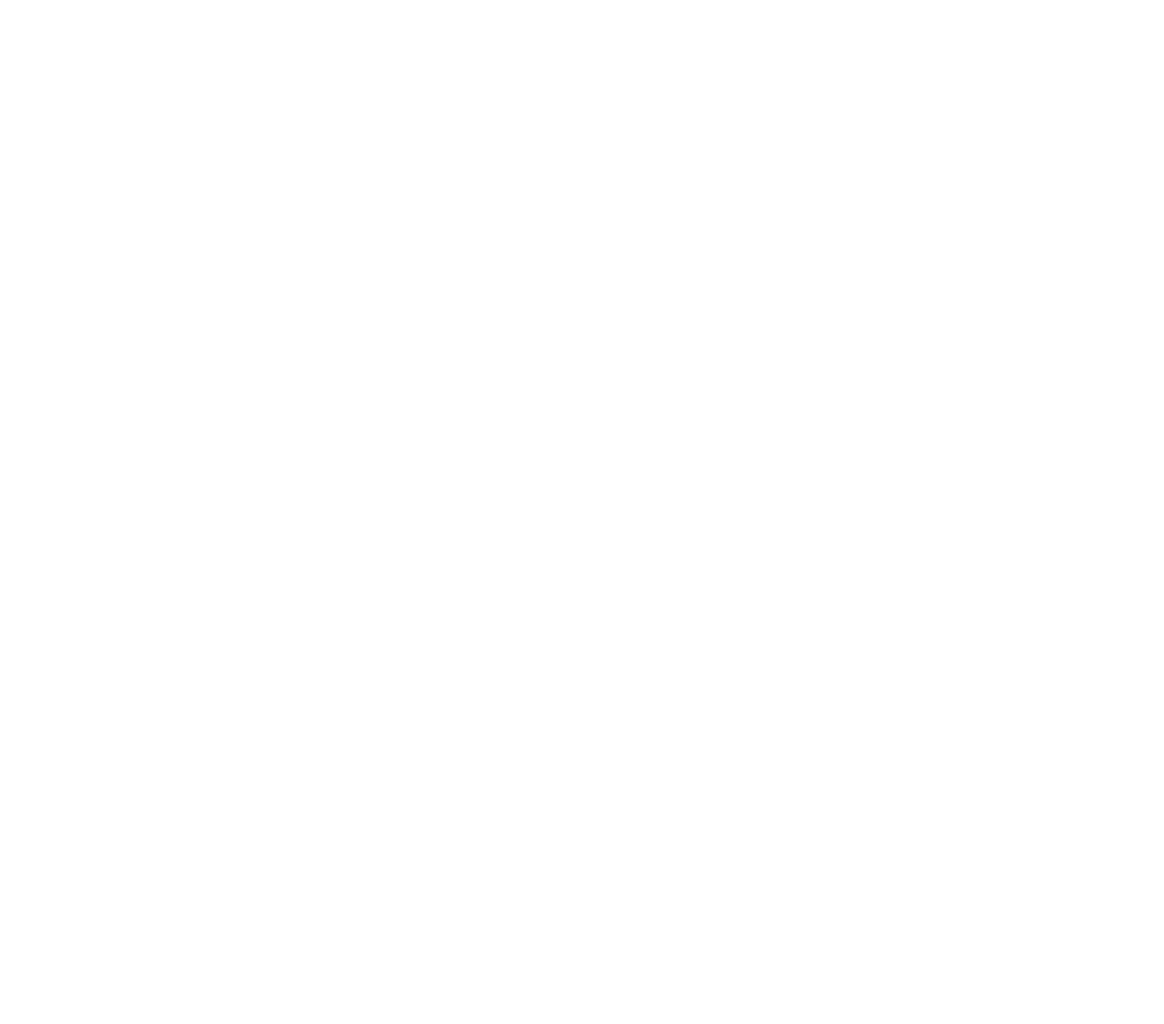
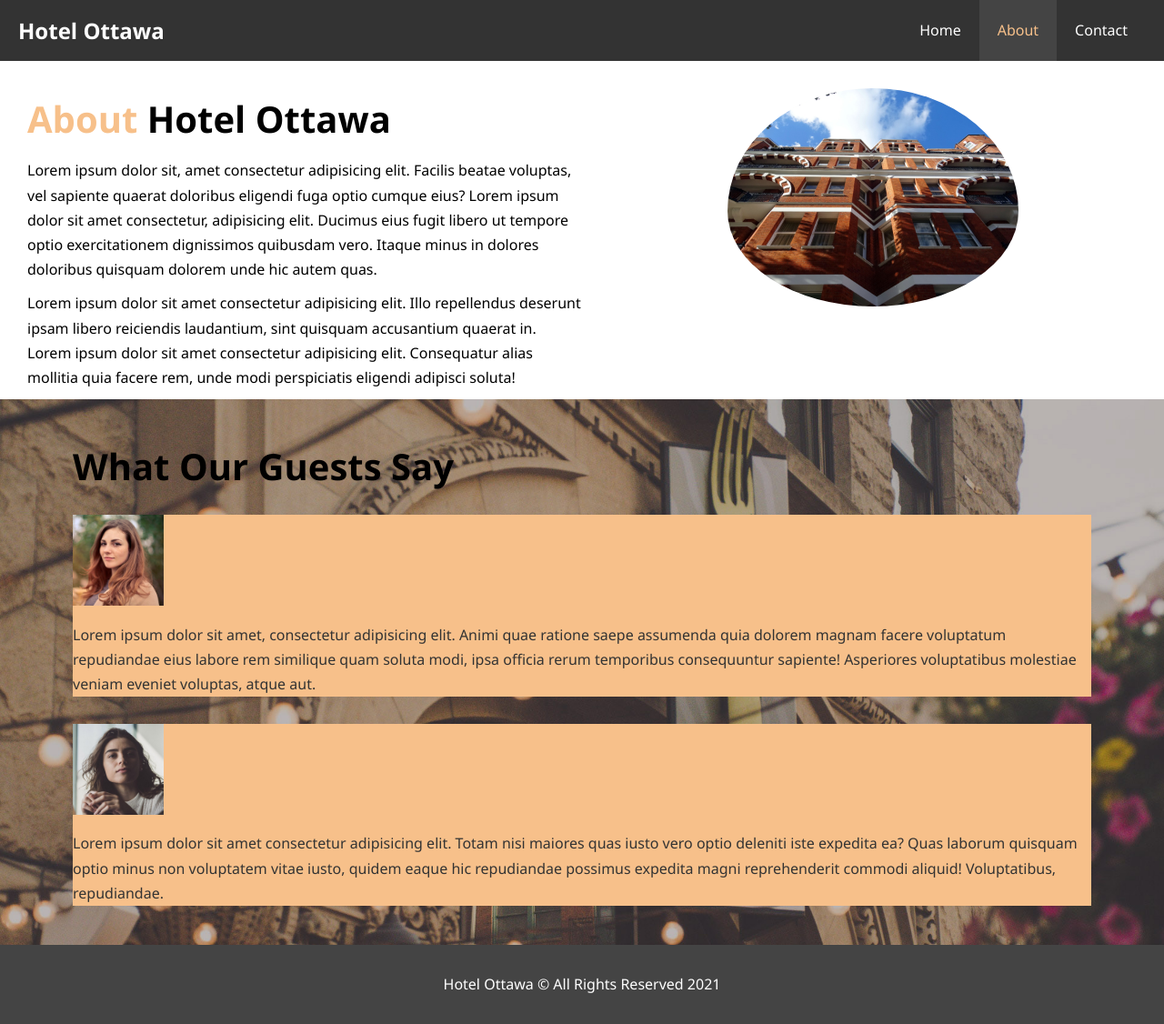
Before and after one commit to CodingStreak12/HTML-CSS, a plain HTML site: page 03_HotelWebsite/about.html in a window 1280 px wide. Shown: the whole page at 91% size. Before the commit the page ends 800 px from the top, so only its background shows below. Drawn offline with Linux system fonts and the light colour scheme.

```diff
--- a/03_HotelWebsite/about.html
+++ b/03_HotelWebsite/about.html
@@ -0,0 +1,65 @@
+<!DOCTYPE html>
+<html lang="en">
+<head>
+    <meta charset="UTF-8">
+    <meta http-equiv="X-UA-Compatible" content="IE=edge">
+    <meta name="viewport" content="width=device-width, initial-scale=1.0">
+    <meta name="description" content="Welcome to the most extraordinary hotel in Ottawa, Ontario">
+    <meta name="keywords" content="Ottawa hotel, hotel, Best hotel in Ottawa, Ottawa Ontario">
+    <link rel="stylesheet" href="./css/style.css">
+    <title>Hotel Ottawa | About</title>
+</head>
+<body>
+    <header>
+        <nav id="navbar">
+            <h1 class="logo"> <a href="index.html">Hotel Ottawa</a> </h1>
+            <ul>
+                <li><a href="index.html">Home</a></li>
+                <li><a class="current" href="about.html">About</a></li>
+                <li><a href="contact.html">Contact</a></li>
+            </ul>
+
+        </nav>
+
+    </header>
+    <section id="about-info">
+        <div class="container">
+
+            <div class="info-left">
+                <div class="padding"></div>
+                <h1 class="l-heading"> <span class="text-primary">About</span> Hotel Ottawa</h1>
+                <p> Lorem ipsum dolor sit, amet consectetur adipisicing elit. Facilis beatae voluptas, vel sapiente quaerat doloribus eligendi fuga optio cumque eius? Lorem ipsum dolor sit amet consectetur, adipisicing elit. Ducimus eius fugit libero ut tempore optio exercitationem dignissimos quibusdam vero. Itaque minus in dolores doloribus quisquam dolorem unde hic autem quas.</p>
+                <p> Lorem ipsum dolor sit amet consectetur adipisicing elit. Illo repellendus deserunt ipsam libero reiciendis laudantium, sint quisquam accusantium quaerat in. Lorem ipsum dolor sit amet consectetur adipisicing elit. Consequatur alias mollitia quia facere rem, unde modi perspiciatis eligendi adipisci soluta!</p>
+
+            </div>
+            <div class="info-right">
+                <img src="./image_resources/photo-2.jpg" alt="Hotel Outer">
+            </div>
+        </div>
+    </section>
+    <div class="clr"></div>
+    <section id="testimonials">
+        <div class="container">
+            <h2 class="l-heading">What Our Guests Say</h2>
+            <div class="padding"></div>
+            <div class="testimonial">
+                <img src="./image_resources/person-1.jpg" alt="Helen">
+                <p>Lorem ipsum dolor sit amet, consectetur adipisicing elit. Animi quae ratione saepe assumenda quia dolorem magnam facere voluptatum repudiandae eius labore rem similique quam soluta modi, ipsa officia rerum temporibus consequuntur sapiente! Asperiores voluptatibus molestiae veniam eveniet voluptas, atque aut.</p>
+
+            </div>
+            <div class="padding"></div>
+            <div class="testimonial">
+                <img src="./image_resources/person-2.jpg" alt="Cat">
+                <p>Lorem ipsum dolor sit amet consectetur adipisicing elit. Totam nisi maiores quas iusto vero optio deleniti iste expedita ea? Quas laborum quisquam optio minus non voluptatem vitae iusto, quidem eaque hic repudiandae possimus expedita magni reprehenderit commodi aliquid! Voluptatibus, repudiandae.</p>
+
+            </div>
+        </div>
+    </section>
+    <div class="clr"></div>
+    <footer id="main-footer" >
+        <p>Hotel Ottawa &COPY; All Rights Reserved 2021</p>
+
+    </footer>
+
+</body>
+</html>
--- a/03_HotelWebsite/css/style.css
+++ b/03_HotelWebsite/css/style.css
@@ -126,3 +126,80 @@ p{
 #home-info a:hover{
     background-color: #f7c08a;
 }
+
+/* Features */
+.box{
+    float: left;
+    width: 33.3%;
+    padding: 50px;
+    text-align: center;
+}
+.box i{
+    margin-bottom: 10px;
+}
+.box-light{
+    background: #fff;
+    color: #333;
+}
+.box-primary{
+    background: #f7c08a;
+    color: #333;
+}
+/* footer */
+.clr{
+    clear: both;
+}
+/* About */
+#about-info{
+    padding-top: 30px;
+
+}
+#about-info .info-right{
+    float: right;
+    width: 50%;
+    min-height: 100%;
+}
+#about-info .info-right img{
+    width: 50%;
+    display: block;
+    margin: auto;
+    padding-bottom: 30px;
+    border-radius: 50%;
+}
+#about-info .info-left{
+    width: 50%;
+    float: left;
+    min-height: 100%;
+    padding-left: 30px;
+}
+.l-heading{
+    font-size: 40px;
+}
+.padding{
+    padding-top: 20px;
+}
+#testimonials{
+    height: 600px;
+    background: url(../image_resources/test-bg.jpg) no-repeat center center/cover;
+    padding-top: 60px;
+    padding-left: 80px;
+    padding-right: 80px;
+
+
+}
+.testimonial{
+    background-color: #f7c08a;
+    color: #333;
+}
+#testimonials .testimonial img{
+    width: 100px;
+}
+
+
+#main-footer{
+    background: #444;
+    color: #fff;
+    text-align: center;
+    padding:20px;
+
+}
```
Also changed, not shown: 03_HotelWebsite/index.html (+25 -0 lines).
